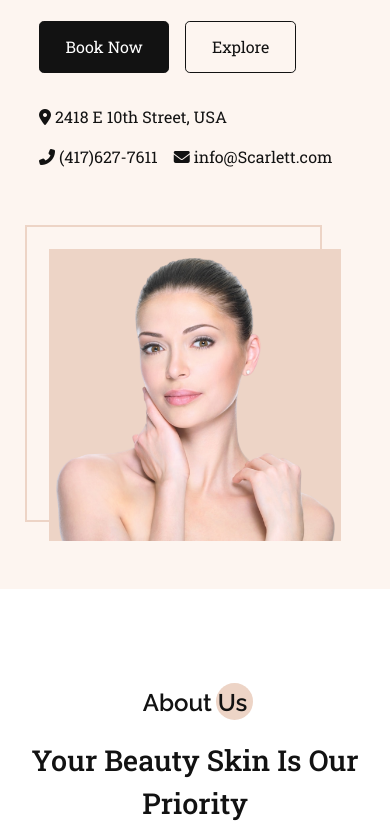
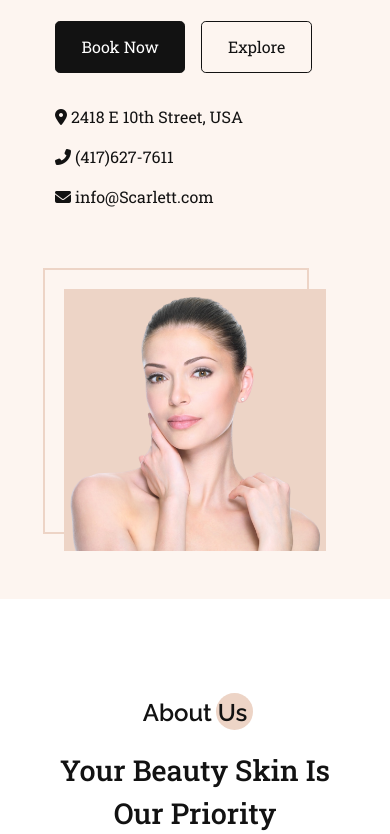
Before and after one commit to YousefSaeed668/Saloon-Website, a plain HTML site: page index.html in a window 390 px wide. Shown: the part 346-1180 px from the top of the page. Drawn offline with Linux system fonts and the light colour scheme.

Commit message:
Update main.css

```diff
--- a/CSS/main.css
+++ b/CSS/main.css
@@ -90,7 +90,11 @@ section {
   max-width: 1170px;
   margin: auto;
 }
-
+@media (max-width:1200px){
+  .container {
+  padding-inline:20px
+  }
+}
 /* make images easier to work with */
 img,
 picutre {
```
